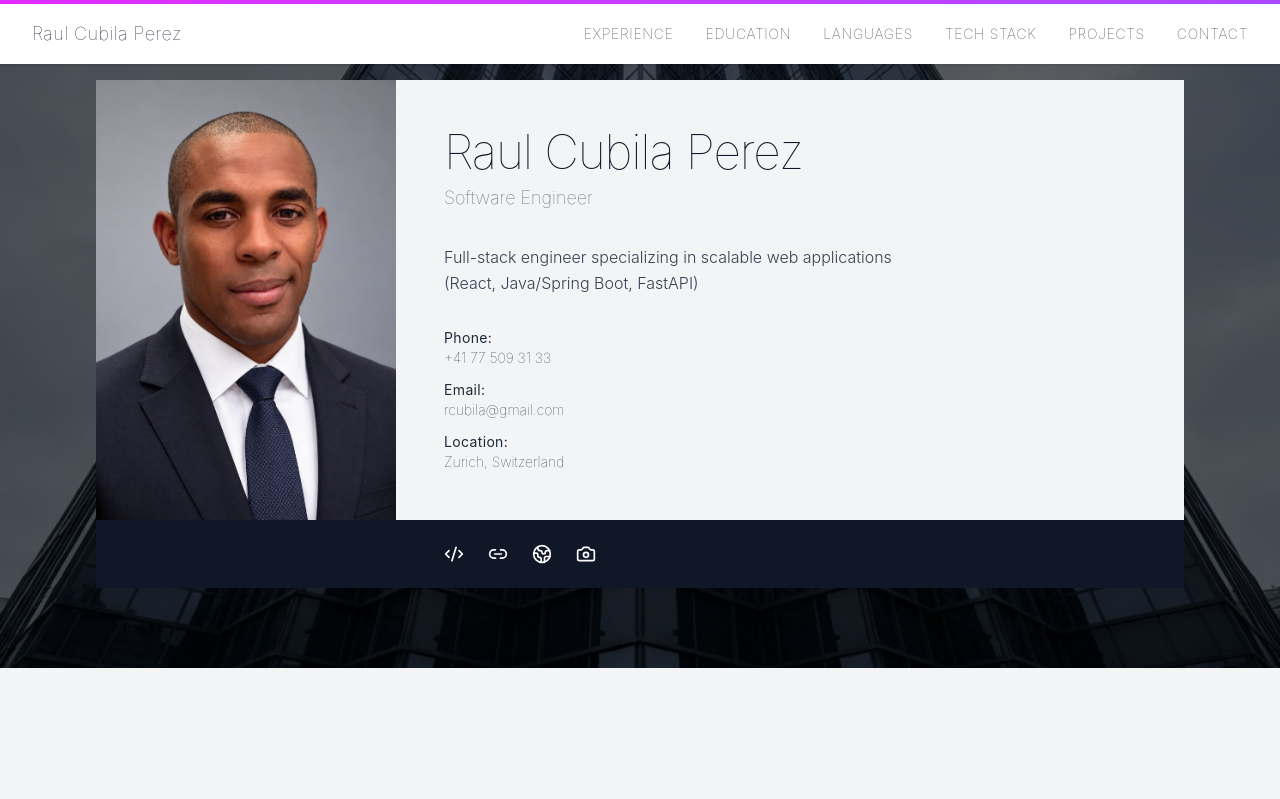
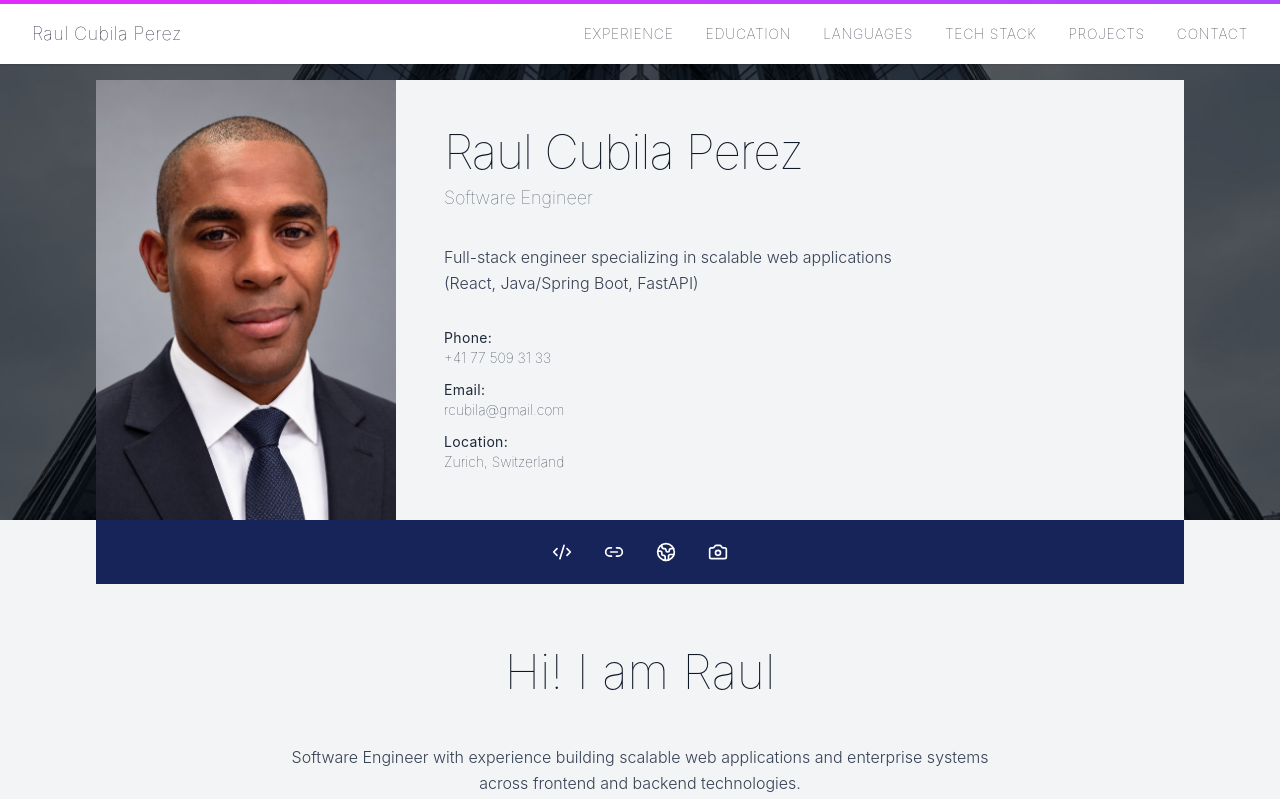
Before and after one commit to rcubila/raulcubilaperez.com, a Next.js app: page / in a window 1280 px wide. Shown: the top 799 px of the page. Built offline with nearby package versions, Linux system fonts and the light colour scheme.

Commit message:
Overlap the navy social bar onto the white section below the header.
Co-authored-by: Cursor <cursoragent@cursor.com>

```diff
--- a/components/About.tsx
+++ b/components/About.tsx
@@ -1,6 +1,6 @@
 export default function About() {
   return (
-    <section className="bg-gray-100 py-20 lg:py-32">
+    <section className="relative z-0 -mt-16 bg-gray-100 pt-28 pb-20 lg:pt-32 lg:pb-32">
       <div className="max-w-3xl mx-auto px-6 lg:px-8">
         <h2 className="text-4xl lg:text-5xl font-thin text-center text-gray-900 mb-12">
           Hi! I am Raul
--- a/components/Hero.tsx
+++ b/components/Hero.tsx
@@ -6,9 +6,9 @@ import { socialLinks } from '@/data/social'
 
 export default function Hero() {
   return (
-    <section className="relative w-full pt-20 pb-12 lg:pb-20 bg-gray-900 overflow-hidden">
-      {/* Background image with overlay */}
-      <div className="absolute inset-0">
+    <section className="relative z-10 w-full pt-20">
+      {/* Building stops at the blue bar so the next white section can slide under it */}
+      <div className="absolute inset-x-0 top-0 bottom-16 overflow-hidden bg-gray-900">
         <Image
           src="/images/hero-building.png"
           alt="Hero background"
@@ -21,9 +21,10 @@ export default function Hero() {
 
       {/* Content */}
       <div className="relative z-10 max-w-6xl mx-auto px-6 lg:px-8">
+        <div className="relative pb-16 md:pb-0">
         <div className="grid md:grid-cols-[300px_1fr] gap-0 items-stretch">
           {/* Left side - Profile Image */}
-          <div className="relative aspect-[4/5] md:aspect-auto">
+          <div className="relative aspect-[4/5] md:aspect-auto md:row-span-2">
             <Image
               src="/images/profile.jpg"
               alt="Raul Cubila Perez"
@@ -34,7 +35,7 @@ export default function Hero() {
           </div>
 
           {/* Right side - Profile Info */}
-          <div className="bg-gray-100 p-8 lg:p-12 flex flex-col justify-center">
+          <div className="bg-gray-100 p-8 lg:p-12 flex flex-col justify-center md:col-start-2">
             <h1 className="text-4xl lg:text-5xl font-thin tracking-tight text-gray-900 mb-2">
               Raul Cubila Perez
             </h1>
@@ -65,12 +66,11 @@ export default function Hero() {
               </div>
             </div>
           </div>
+          <div className="hidden h-16 md:col-start-2 md:block" aria-hidden="true" />
         </div>
 
-        {/* Social Media Bar */}
-        <div className="bg-gray-900 grid md:grid-cols-[300px_1fr] gap-0">
-          <div></div>
-          <div className="px-8 lg:px-12 py-6 flex gap-6 bg-gray-900">
+        {/* Blue bar sits on the white section below and across the bottom of the photo */}
+        <div className="absolute inset-x-0 bottom-0 z-20 flex h-16 items-center justify-center gap-8 bg-[#17245A]">
             {socialLinks.map((link) => {
               const iconMap: { [key: string]: React.ReactNode } = {
                 Github: <Code2 size={20} />,
```
